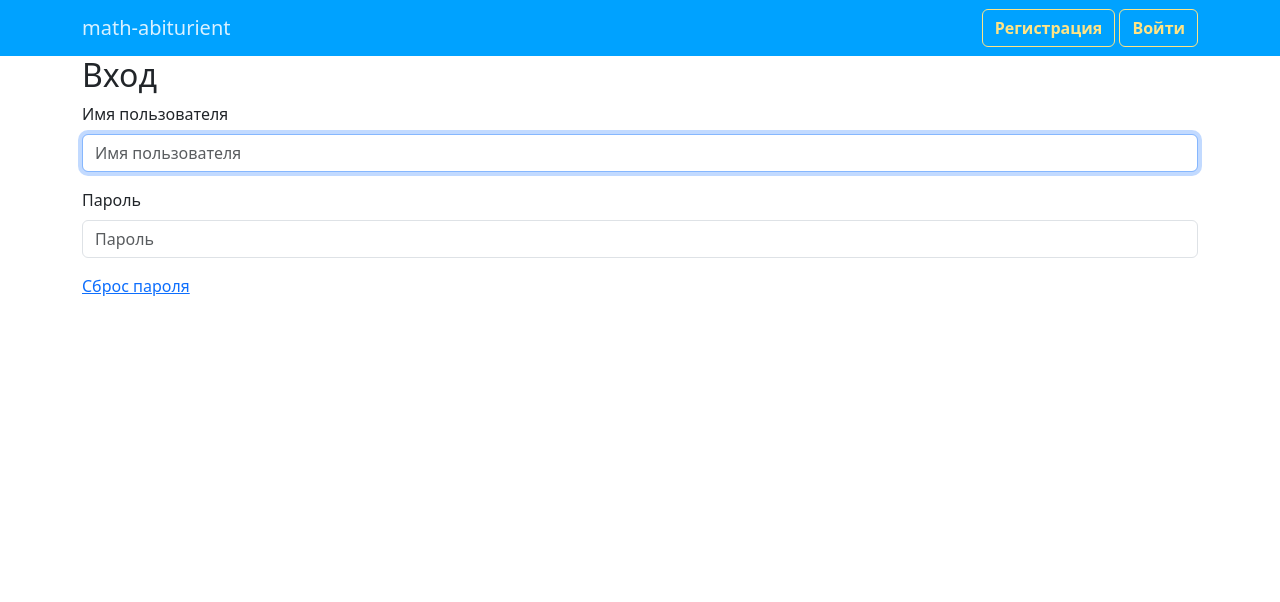
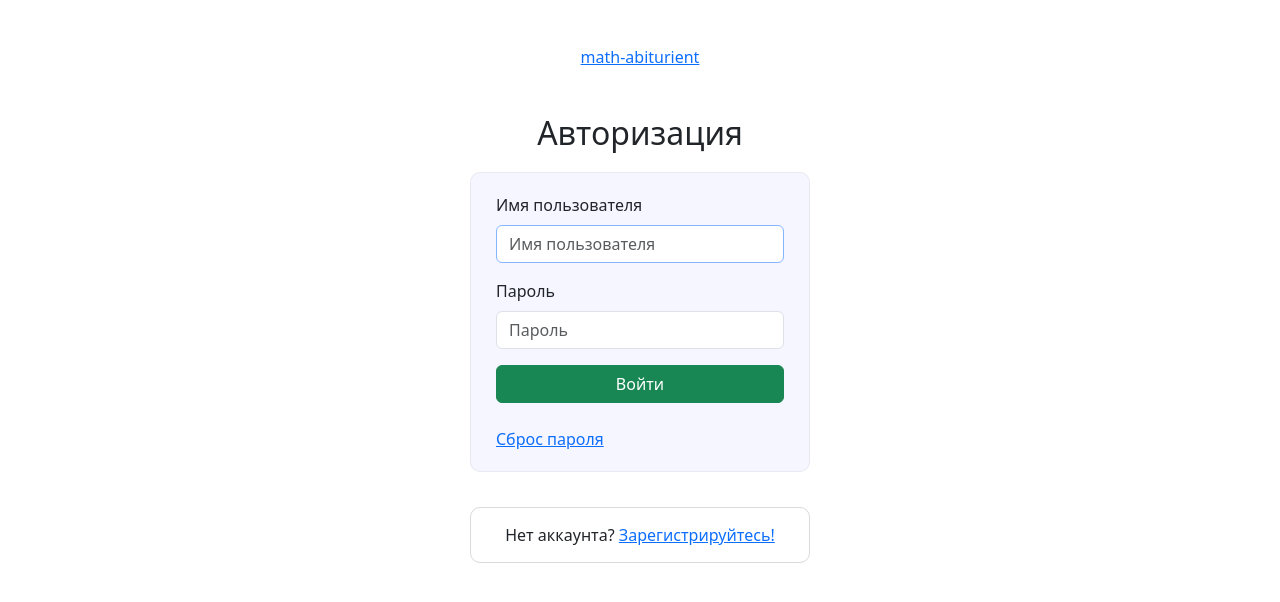
Before and after one commit to ivanovskii/math-abiturient, a Django app: page /accounts/login/ in a window 1280 px wide. Shown: the top 602 px of the page. Run offline with Django 3.2, Linux system fonts and the light colour scheme; parts of the project's set-up code (start-up, migrations or seed data) failed here and were passed over; some libraries are stand-ins or nearby versions.

Commit message:
Redesign login page

```diff
--- a/main/forms.py
+++ b/main/forms.py
@@ -3,6 +3,23 @@ from .models import AdvUser
 from .apps import user_registered
 from django.contrib.auth import password_validation
 from django.core.exceptions import ValidationError
+from django.contrib.auth.forms import AuthenticationForm
+from django.utils.translation import gettext_lazy
+
+
+class LoginUserForm(AuthenticationForm):
+    error_messages = {
+        'invalid_login': gettext_lazy(
+            "Неверное имя пользователя или пароль"
+        ),
+        'inactive': gettext_lazy("This account is inactive."),
+    }
+    password = forms.CharField(
+        label=gettext_lazy("Password"),
+        strip=False,
+        min_length=6,
+        widget=forms.PasswordInput(attrs={'autocomplete': 'current-password'}),
+    )
 
 
 class ChangeUserInfoForm(forms.ModelForm):
--- a/main/static/main/style.css
+++ b/main/static/main/style.css
@@ -1,31 +1,92 @@
-.ma-navbar{
-    background-color: rgb(0, 162, 255);
+/* Removes the bootstrap glow from any element */
+*:hover,
+*:focus,
+*:active
+{
+  outline: none;
+  box-shadow: none !important;
+  -webkit-appearance: none;
 }
 
-.nav-ma-link {
+
+/* Navbar */
+.bg-navbar
+{
+    background-color: rgb(53, 61, 66);
+}
+
+
+/* Links */
+.nav-ma-link
+{
     color:rgba(255,255,255,0.85);
 }
 
 .nav-ma-link:hover,
-.nav-ma-link:active {
+.nav-ma-link:active
+{
     color:#fff
 }
 
-.btn-ma-login {
+
+/* Buttons */
+.btn-ma-login
+{
     font-weight:600;
     color:#ffe484;
     border-color:#ffe484;
 }
 
 .btn-ma-login:hover,
-.btn-ma-login:active {
+.btn-ma-login:active
+{
     color: #2a2730;
     background-color: #ffe484;
     border-color: #ffe484;
 }
 
-.btn-ma-login:focus,
-.btn-ma-login:active{
-    box-shadow:none !important;
-    outline:0px !important;
+.btn-block
+{
+    width: 100%;
 }
+
+/* Forms */
+.auth-header,
+.auth-body,
+.auth-footer,
+.auth-logo
+{
+    min-width: 310px;
+    max-width: 340px;
+    margin: 0 auto;
+}
+
+.auth-logo
+{
+    margin: 45px auto;
+    text-align: center;
+}
+
+.auth-header
+{
+    margin-bottom: 20px;
+    text-align: center;
+}
+
+.auth-body
+{
+    border-radius: 10px;
+    padding: 20px 25px;
+    border: 1px solid rgba(0, 0, 0, 0.055);
+    background-color: rgba(0, 26, 255, 0.041);
+}
+
+
+.auth-footer
+{
+    text-align: center;
+    margin-top: 35px;
+    padding: 15px 20px;
+    border-radius: 10px;
+    border: 1px solid rgba(0, 0, 0, 0.15);
+}
--- a/main/templates/layout/basic.html
+++ b/main/templates/layout/basic.html
@@ -11,7 +11,7 @@
         <link rel="stylesheet" type="text/css" href="{% static 'main/style.css' %}">
     </head>
     <body>
-        <header class="navbar ma-navbar">
+        <header class="navbar bg-navbar">
             <nav class="container">
                 <a class="navbar-brand nav-ma-link" href="/">math-abiturient</a>
                 {% if request.user.is_authenticated %}
--- a/main/templates/main/login.html
+++ b/main/templates/main/login.html
@@ -1,20 +1,38 @@
-{% extends "layout/basic.html" %}
+{% load bootstrap5 %}
+{% load static %}
 
-{% load bootstrap5 %}
-
-{% block title %}Вход{% endblock %}
-
-{% block content %}
-    <h2>Вход</h2>
-    {% if user.is_authenticated %}
-        <р>Вы уже выполнили вход.</р>
-    {% else %}
-        <form method="post">
-        {% csrf_token %}
-        {% bootstrap_form form layout='horizontal' %}
-        <input type="hidden" name="next" value="{{ next }}">
-        {% buttons submit='Boйти' %}{% endbuttons %}
-        </form>
-        <a href="{% url 'password_reset' %}">Сброс пароля</a>
-    {% endif %}
-{% endblock %}
+<!DOCTYPE html>
+<html>
+    <head>
+        <meta charset="UTF-8">
+        <meta name="viewport" content="width=device-width, initial-scale=1">
+        <title>Вход</title>
+        {% bootstrap_css %}
+        {% bootstrap_javascript %}
+        <link rel="stylesheet" type="text/css" href="{% static 'main/style.css' %}">
+    </head>
+    <body>
+        <main>
+            <div class="auth-logo">
+                <a href="/">math-abiturient</a>
+            </div>
+            <div class="auth-header">
+                <h2>Авторизация</h2>
+            </div>
+            <div class="auth-body">
+                <form method="post">
+                    {% csrf_token %}
+                    {% bootstrap_form form %}
+                    <input type="hidden" name="next" value="{{ next }}">
+                    <input type="submit" value="Войти" class="btn btn-success btn-block">
+                    <div class="mt-4">
+                        <a href="{% url 'password_reset' %}">Сброс пароля</a>
+                    </div>
+                </form>
+            </div>
+            <div class="auth-footer">
+                Нет аккаунта? <a href="{% url 'register' %}">Зарегистрируйтесь!</a>
+            </div>
+        </main>
+    </body>
+</html>
--- a/main/views.py
+++ b/main/views.py
@@ -17,7 +17,7 @@ from django.contrib.auth import logout
 from django.contrib import messages
 
 from .models import AdvUser
-from .forms import ChangeUserInfoForm, RegisterUserForm
+from .forms import ChangeUserInfoForm, RegisterUserForm, LoginUserForm
 from .utilities import signer
 
 
@@ -48,6 +48,7 @@ def user_activate(request, sign):
 
 class MALoginView(LoginView):
     template_name = 'main/login.html'
+    authentication_form = LoginUserForm
 
 
 class MALogoutView(LoginRequiredMixin, LogoutView):
--- a/math_abiturient/urls.py
+++ b/math_abiturient/urls.py
@@ -25,5 +25,5 @@ urlpatterns = [
 ]
 
 # Не кэшировать статику браузером в дебаге
-if settings.DEBUG:
-    urlpatterns.append(path('static/<path:path>', never_cache(serve)))
+#if settings.DEBUG:
+#    urlpatterns.append(path('static/<path:path>', never_cache(serve)))
```
